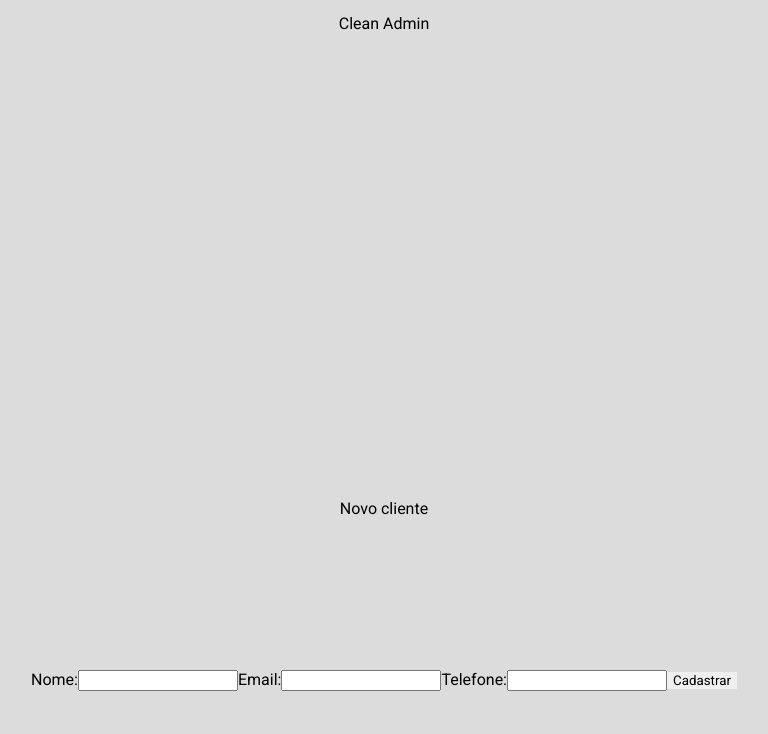
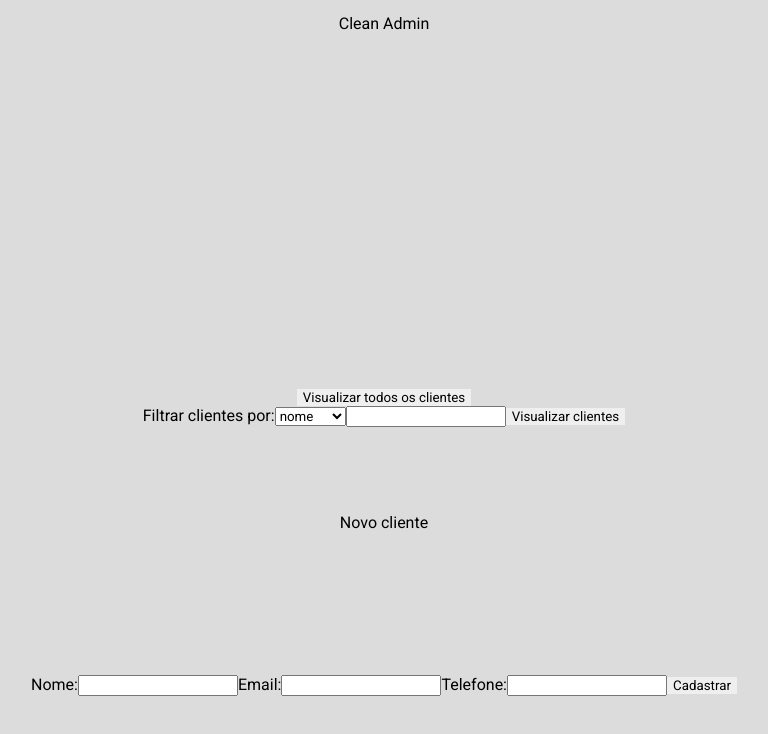
Before and after one commit to JorgeMalaquias/clean-admin-front, a React (Vite) app: page / in a window 1280 px wide. Shown: the top 734 px of the page, without its empty margins (256-1024 px from the left). Built offline with nearby package versions, Linux system fonts and the light colour scheme.

Commit message:
feat: search by filter added

```diff
--- a/src/components/main/index.tsx
+++ b/src/components/main/index.tsx
@@ -1,22 +1,66 @@
 import axios from "axios";
 import { useEffect, useState } from "react";
-import { useNavigate } from "react-router-dom";
-import NewCustomerCreation from "../new-customer-creation";
+import { useForm } from "react-hook-form";
+import NewCustomerCreation, { Customer } from "../new-customer-creation";
 import SearchCustomerByFilter from "../search-customer-by-filter";
 import Style from "./style";
 //import { useAppSelector } from "../../redux/hooks";
 
-function Main(){
+function Main() {
+  const [customers, setCustomers] = useState<Customer[]>([]);
+  const { register, handleSubmit, getValues, reset } = useForm();
 
-    return(
-         <Style.Container>
-            <main>Clean Admin</main>
-            <SearchCustomerByFilter/>
-            <NewCustomerCreation/>
-         </Style.Container>
+  useEffect(() => {});
+  function getAllCustomers() {
+    axios
+      .get(`${import.meta.env.VITE_API_URL}/customers`)
+      .then((response) => {
+        setCustomers(response.data);
+      })
+      .catch((error) => {
+        console.log(error.response.data);
+      });
+  }
+  function getCustomersByFilter() {
+    axios
+      .get(
+        `${import.meta.env.VITE_API_URL}/customers/by${getValues(
+          "filter"
+        )}/${getValues("filterValue")}`
+      )
+      .then((response) => {
+        setCustomers(response.data);
+      })
+      .catch((error) => {
+        console.log(error.response.data);
+      });
+  }
 
-
-    );
+  return (
+    <Style.Container>
+      <main>Clean Admin</main>
+      <SearchCustomerByFilter />
+      <button onClick={getAllCustomers}>Visualizar todos os clientes</button>
+      <form onSubmit={handleSubmit(getCustomersByFilter)}>
+        <label htmlFor="">Filtrar clientes por:</label>
+        <select {...register("filter")}>
+          <option value="Name">nome</option>
+          <option value="Email">email</option>
+          <option value="Phone">telefone</option>
+        </select>
+        <input type="text" {...register("filterValue")} />
+        <button type="submit">Visualizar clientes</button>
+      </form>
+      <NewCustomerCreation />
+      {customers.length > 0 && (
+        <div>
+          {customers.map((customer) => (
+            <div key={customer.id}>{customer.email}</div>
+          ))}
+        </div>
+      )}
+    </Style.Container>
+  );
 }
 
 export default Main;
--- a/src/components/new-customer-creation/index.tsx
+++ b/src/components/new-customer-creation/index.tsx
@@ -1,15 +1,18 @@
 import axios from "axios";
-import { useEffect } from "react";
 import { useForm } from "react-hook-form";
 import Style from "./style";
 //import { useAppSelector } from "../../redux/hooks";
 
+export type Customer = {
+  id: string;
+  name: string;
+  email: string;
+  phone: number;
+};
+
 function NewCustomerCreation() {
   const { register, handleSubmit, reset } = useForm();
 
-  useEffect(() => {
-    // eslint-disable-next-line react-hooks/exhaustive-deps
-  });
   function submit(data: any) {
     axios
       .post(`${import.meta.env.VITE_API_URL}/customers`, data)
```
